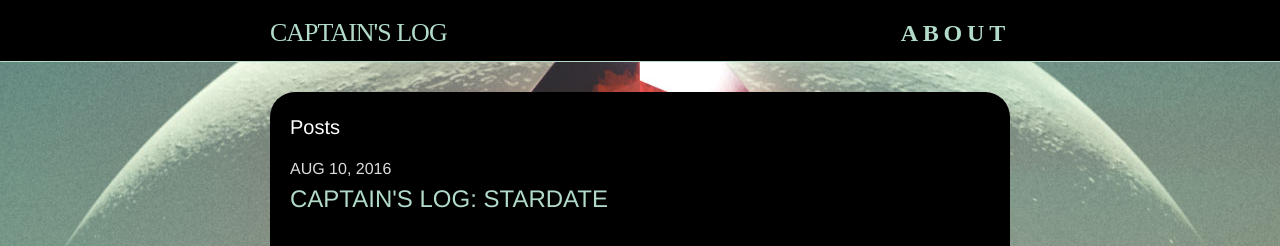
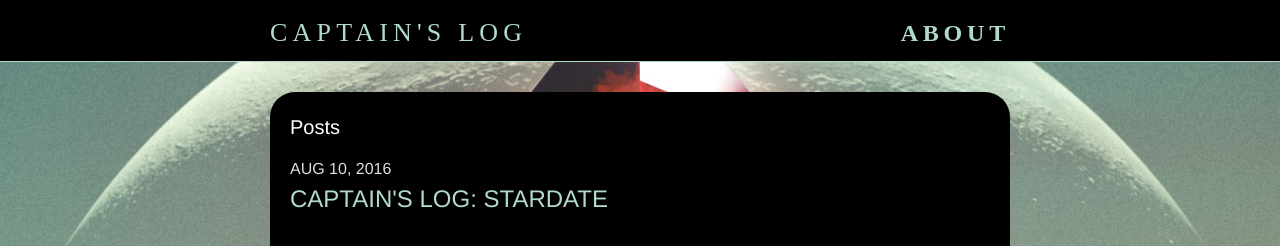
Before and after one commit to csvance/nomanssky-jekyll-theme, a Jekyll site: the page built from index.html, in a window 1280 px wide. Shown: the top 246 px of the page. Built offline with Jekyll 4.4.1, drawn with Linux system fonts in a browser that asks for light colours; some web fonts are replaced.

Commit message:
Fix spacing on title

```diff
--- a/_sass/_layout.scss
+++ b/_sass/_layout.scss
@@ -27,7 +27,6 @@
     font-size: 26px;
     font-weight: 300;
     line-height: 56px;
-    letter-spacing: -1px;
     margin-bottom: 0;
     float: left;
 
```
